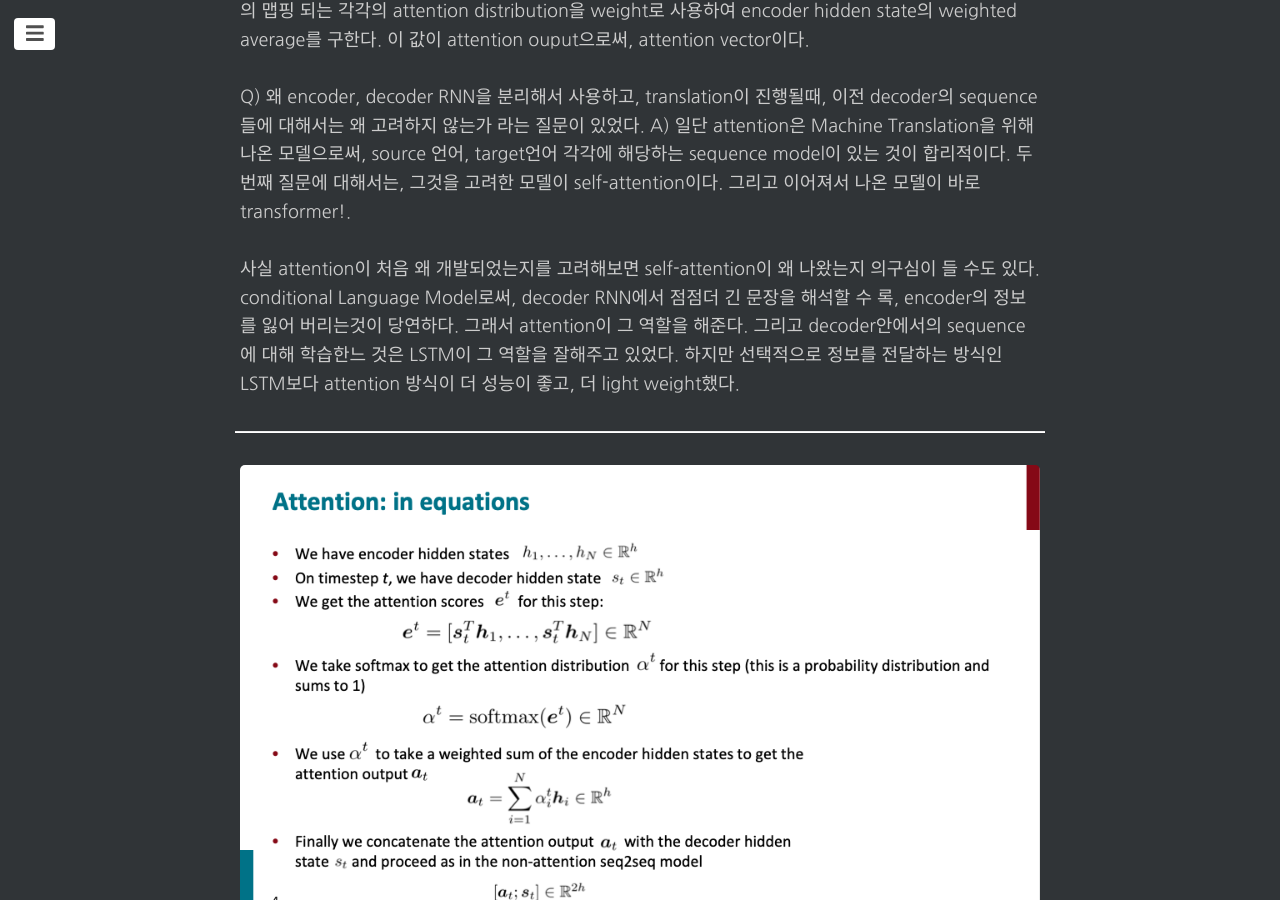
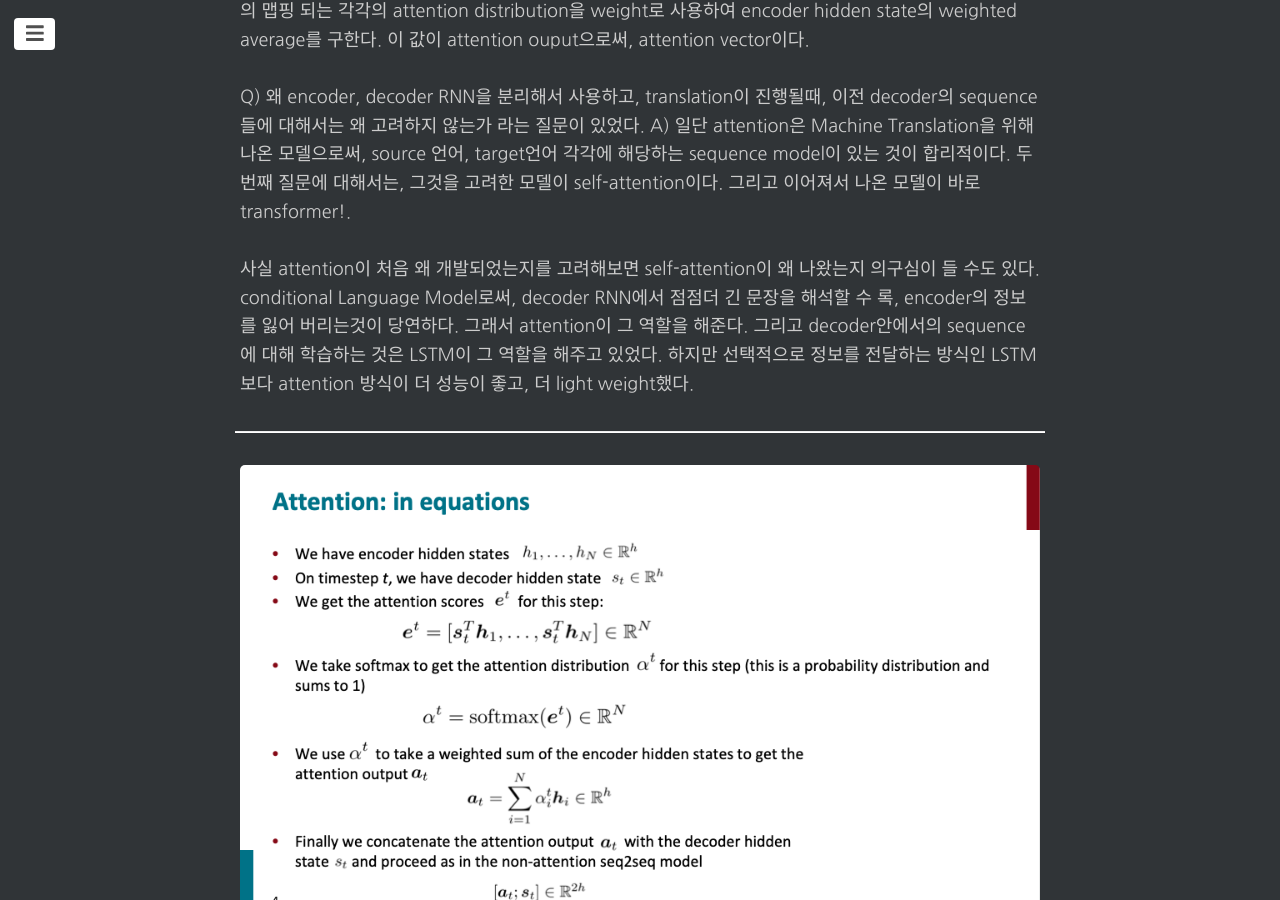
Before and after one commit to changhyeonnam/changhyeonnam.github.io, a Jekyll site: the page built from _posts/2022/2022-1-10-cs224n_final_project.md, in a window 1280 px wide and 900 px high, scrolled down 1156 px. Built offline with Jekyll 4.4.1, drawn with Linux system fonts in a browser that asks for light colours; nearby versions of some CDN libraries; formulas are drawn with MathJax 3; comment, search, counter and statistics services are not loaded.

Commit message:
update lec8.md

```diff
--- a/_posts/2022/2022-1-10-cs224n_final_project.md
+++ b/_posts/2022/2022-1-10-cs224n_final_project.md
@@ -20,7 +20,7 @@
 
 Q) 왜 encoder, decoder RNN을 분리해서 사용하고, translation이 진행될때, 이전 decoder의 sequence들에 대해서는 왜 고려하지 않는가 라는 질문이 있었다. A) 일단 attention은 Machine Translation을 위해 나온 모델으로써, source 언어, target언어 각각에 해당하는 sequence model이 있는 것이 합리적이다. 두번째 질문에 대해서는, 그것을 고려한 모델이 self-attention이다. 그리고 이어져서 나온 모델이 바로 transformer!.
 
-사실 attention이 처음 왜 개발되었는지를 고려해보면 self-attention이 왜 나왔는지 의구심이 들 수도 있다. conditional Language Model로써, decoder RNN에서 점점더 긴 문장을 해석할 수 록, encoder의 정보를 잃어 버리는것이 당연하다. 그래서 attention이 그 역할을 해준다. 그리고 decoder안에서의 sequence에 대해 학습한느 것은 LSTM이 그 역할을 잘해주고 있었다. 하지만 선택적으로 정보를 전달하는 방식인 LSTM보다 attention 방식이 더 성능이 좋고, 더 light weight했다.
+사실 attention이 처음 왜 개발되었는지를 고려해보면 self-attention이 왜 나왔는지 의구심이 들 수도 있다. conditional Language Model로써, decoder RNN에서 점점더 긴 문장을 해석할 수 록, encoder의 정보를 잃어 버리는것이 당연하다. 그래서 attention이 그 역할을 해준다. 그리고 decoder안에서의 sequence에 대해 학습하는 것은  LSTM이 그 역할을 해주고 있었다. 하지만 선택적으로 정보를 전달하는 방식인 LSTM보다 attention 방식이 더 성능이 좋고, 더 light weight했다.
 
 ---
 ![Untitled](/images/2022/cs224n/lec8/lec1.png)
```
